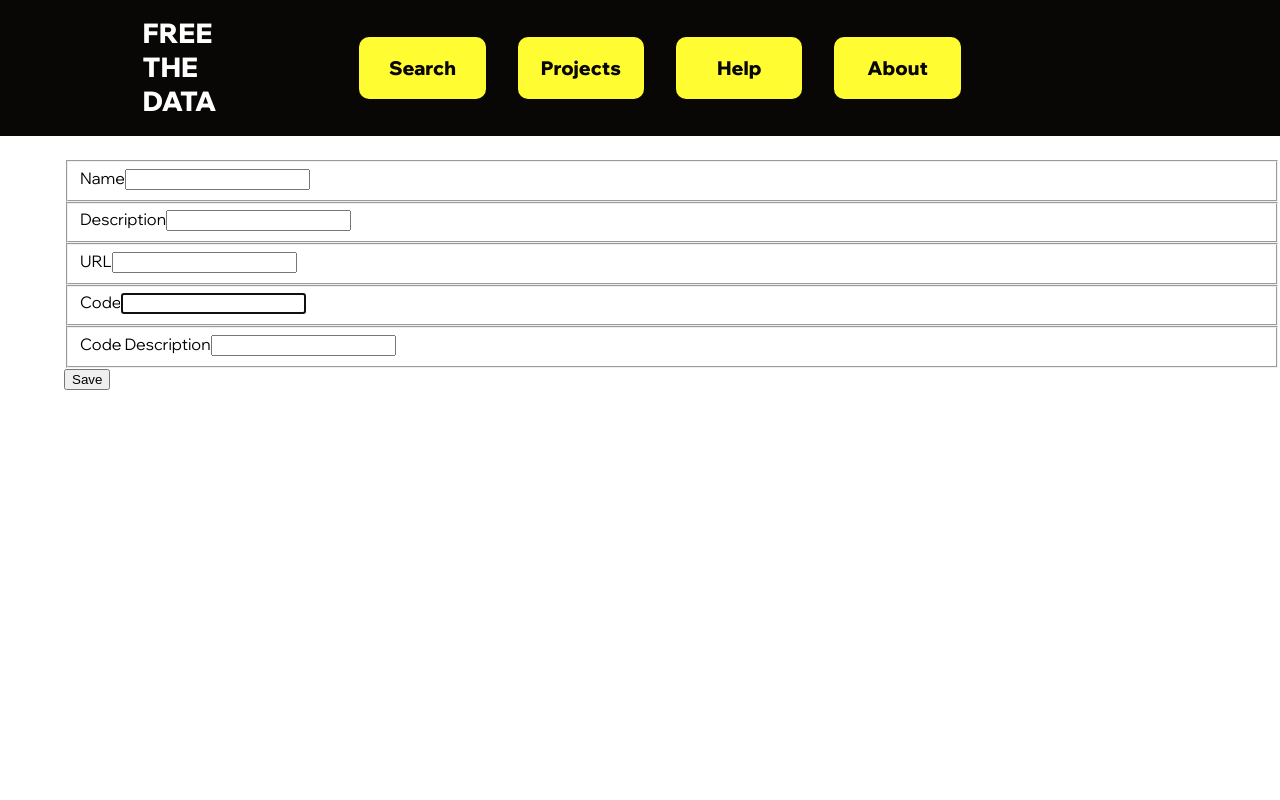
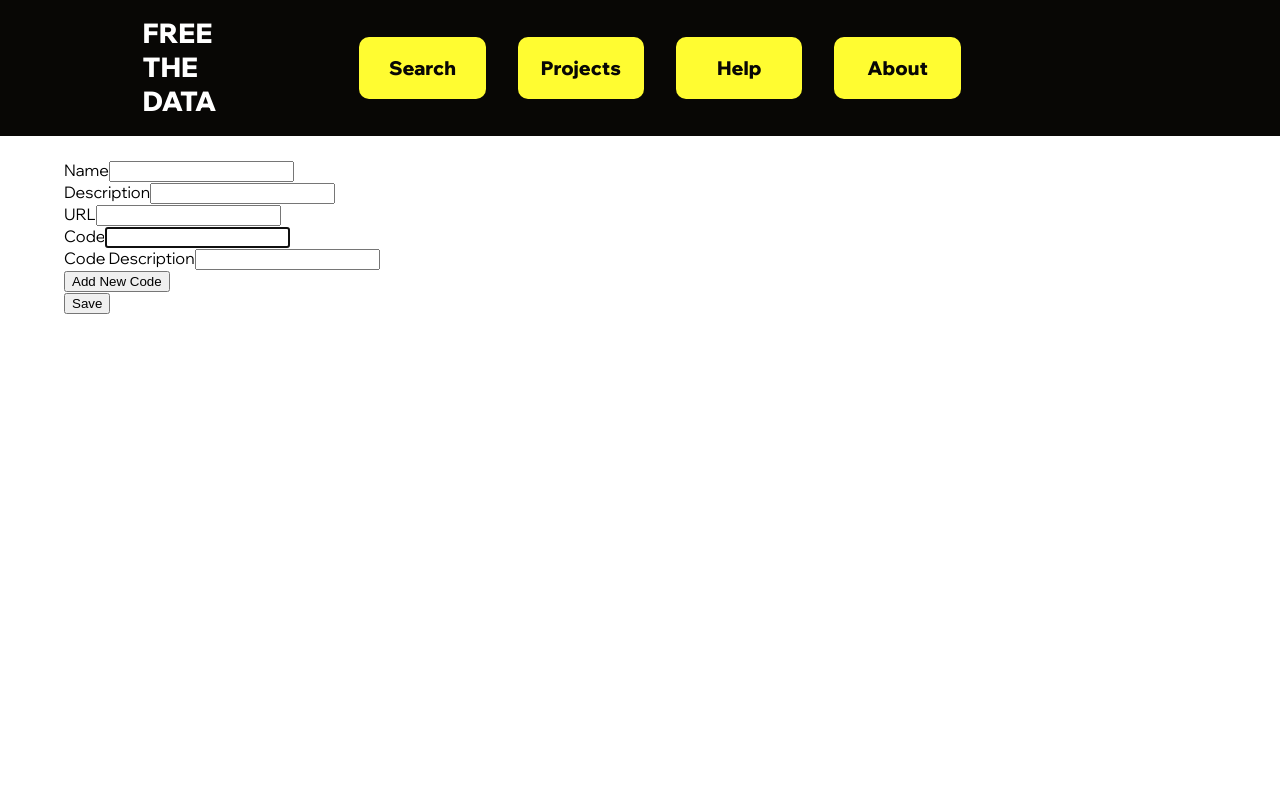
Before and after one commit to yelenacox/vocab-management, a React (Vite) app: page /add in a window 1280 px wide. Shown: the top 800 px of the page. Built offline with nearby package versions, Linux system fonts and the light colour scheme; the HTML template or start-up script is replaced by a standard one; a web font is replaced by a local one.

Commit message:
add additional input rows for code and description

```diff
--- a/db.json
+++ b/db.json
@@ -1722,6 +1722,34 @@
       "description": "Description test",
       "url": "http://example.org",
       "id": "wRaPh66"
+    },
+    {
+      "name": "Beans",
+      "description": "Jellies",
+      "url": "http://example.org",
+      "codes": [
+        {
+          "code": "jelly_beans",
+          "description": "Beans of jellies"
+        }
+      ],
+      "id": "wl7NqtR"
+    },
+    {
+      "name": "Test Name",
+      "description": "Description test",
+      "url": "url.com",
+      "codes": [
+        {
+          "code": "fddasdf",
+          "description": "poo"
+        },
+        {
+          "code": "",
+          "description": ""
+        }
+      ],
+      "id": "drkzF8u"
     }
   ]
 }
--- a/src/App.jsx
+++ b/src/App.jsx
@@ -19,6 +19,13 @@ function App() {
   const [rows, setRows] = useState(20);
   const [current, setCurrent] = useState(1);
   const [buttonDisabled, setButtonDisabled] = useState(true);
+  const [terminology, setTerminology] = useState({
+    url: '',
+    description: '',
+    name: '',
+    codes: [],
+  });
+
   const [loading, setLoading] = useState(false);
 
   const URL = import.meta.env.VITE_SEARCH_ENDPOINT;
@@ -43,6 +50,8 @@ function App() {
         setLoading,
         URL,
         vocabUrl,
+        terminology,
+        setTerminology,
       }}
     >
       <Routes>
--- a/src/components/Projects/AddTerminology.jsx
+++ b/src/components/Projects/AddTerminology.jsx
@@ -1,26 +1,42 @@
-import { useContext, useState } from 'react';
-import { useNavigate } from 'react-router-dom';
+import { React, useContext, useEffect, useState } from 'react';
+import { useAsyncError, useNavigate } from 'react-router-dom';
 import './AddTerminology.scss';
 import { myContext } from '../../App';
+import { AdditionalCodeInput } from './AdditionalCodeInput';
 
 export const AddTerminology = () => {
-  const [terminology, setTerminology] = useState({});
-  const { loading, setLoading, vocabUrl } = useContext(myContext);
+  const { loading, setLoading, vocabUrl, terminology, setTerminology } =
+    useContext(myContext);
+  const [codeId, setCodeId] = useState(0);
+
+  const handleCodeAdd = () => {
+    setTerminology({
+      ...terminology,
+      codes: [
+        ...terminology.codes,
+        { id: getCodeId(), code: '', description: '' },
+      ],
+    });
+  };
+
+  useEffect(() => {
+    console.log('ADD FIRST CODE', terminology.codes.length);
+    if (terminology?.codes?.length === 0) {
+      console.log('ADD FIRST CODE PLZ', terminology.codes.length);
+      handleCodeAdd();
+    }
+  });
 
   console.log('TERMINOLOGY: ', JSON.stringify(terminology));
-
   const navigate = useNavigate();
 
   const newTerminology = {
-    codes: [
-      {
-        code: terminology.code,
-        description: terminology.codeDescription,
-      },
-    ],
     name: terminology.name,
     description: terminology.description,
     url: terminology.url,
+    codes: terminology.codes.map(code => {
+      return { code: code.code, description: code.description };
+    }),
   };
 
   const handleSubmit = event => {
@@ -36,16 +52,16 @@ export const AddTerminology = () => {
       .then(() => navigate('/projects'));
   };
 
+  console.log('code id', codeId);
+  const getCodeId = () => {
+    const current = codeId;
+    setCodeId(codeId + 1);
+    return current;
+  };
+
   return (
     <>
       <article className="form_container">
-        <section>
-          <form
-            method="post"
-            onSubmit={handleSubmit}
-            className="terminology_add_form"
-          >
-            <fieldset>
         <div className="name">
           <label htmlFor="terminology_name">Name</label>
           <input
@@ -61,8 +77,7 @@ export const AddTerminology = () => {
             }}
           />
         </div>
-            </fieldset>
-            <fieldset>
+
         <div className="description">
           <label htmlFor="terminology_description">Description</label>
           <input
@@ -78,8 +93,7 @@ export const AddTerminology = () => {
             }}
           />
         </div>
-            </fieldset>
-            <fieldset>
+
         <div className="url">
           <label htmlFor="terminology_url">URL</label>
           <input
@@ -96,49 +110,17 @@ export const AddTerminology = () => {
             }}
           />
         </div>
-            </fieldset>
-            <fieldset>
-              <div className="code">
-                <label htmlFor="terminology_code">Code</label>
-                <input
-                  required
-                  autoFocus
-                  id="code"
-                  className="code_input"
-                  type="text"
-                  value={terminology.code}
-                  onChange={evt => {
-                    setTerminology({ ...terminology, code: evt.target.value });
-                  }}
-                />
+
+        {terminology.codes.map(code => (
+          <AdditionalCodeInput code={code} />
+        ))}
+        <div className="new_code_input">
+          <button onClick={handleCodeAdd}>Add New Code</button>
         </div>
-            </fieldset>
-            <fieldset>
-              <div className="code_description">
-                <label htmlFor="terminology_code_description">
-                  Code Description
-                </label>
-                <input
-                  required
-                  id="code_description"
-                  className="code_description_input"
-                  type="text"
-                  value={terminology.codeDescription}
-                  onChange={evt => {
-                    setTerminology({
-                      ...terminology,
-                      codeDescription: evt.target.value,
-                    });
-                  }}
-                />
-              </div>
-            </fieldset>
 
-            <button type="submit" className="btn btn-primary">
+        <button className="btn btn-primary" onClick={handleSubmit}>
           Save
         </button>
-          </form>
-        </section>
       </article>
     </>
   );
--- /dev/null
+++ b/src/components/Projects/AdditionalCodeInput.jsx
@@ -0,0 +1,61 @@
+import { useContext, useEffect, useState } from 'react';
+import { myContext } from '../../App';
+
+export const AdditionalCodeInput = props => {
+  const { terminology, setTerminology } = useContext(myContext);
+  const [thisCode, setThisCode] = useState(props.code);
+
+  useEffect(() => {
+    let codeIndex;
+    terminology.codes.forEach((code, index) => {
+      console.log('THIS CODE ID: ', code.id === props.code.id);
+      if (code.id === props.code.id) {
+        console.log('FOUND IT', index);
+        codeIndex = index;
+      }
+    });
+    console.log('EXISTING CODE INDEX:', codeIndex);
+    let newTerminology = terminology;
+    newTerminology.codes[codeIndex] = thisCode;
+    setTerminology(newTerminology);
+  }, [thisCode]);
+  console.log('THISCODE ', thisCode);
+
+  return (
+    <>
+      <div className="code">
+        <label htmlFor="terminology_code">Code</label>
+        <input
+          required
+          autoFocus
+          id="code"
+          className="code_input"
+          type="text"
+          value={terminology.code}
+          onChange={evt => {
+            setThisCode({
+              ...thisCode,
+              code: evt.target.value,
+            });
+          }}
+        />
+      </div>
+      <div className="code_description">
+        <label htmlFor="terminology_code_description">Code Description</label>
+        <input
+          required
+          id="code_description"
+          className="code_description_input"
+          type="text"
+          value={terminology.codeDescription}
+          onChange={evt => {
+            setThisCode({
+              ...thisCode,
+              description: evt.target.value,
+            });
+          }}
+        />
+      </div>
+    </>
+  );
+};
```
Lines whose indentation alone changed are shown as unchanged.
